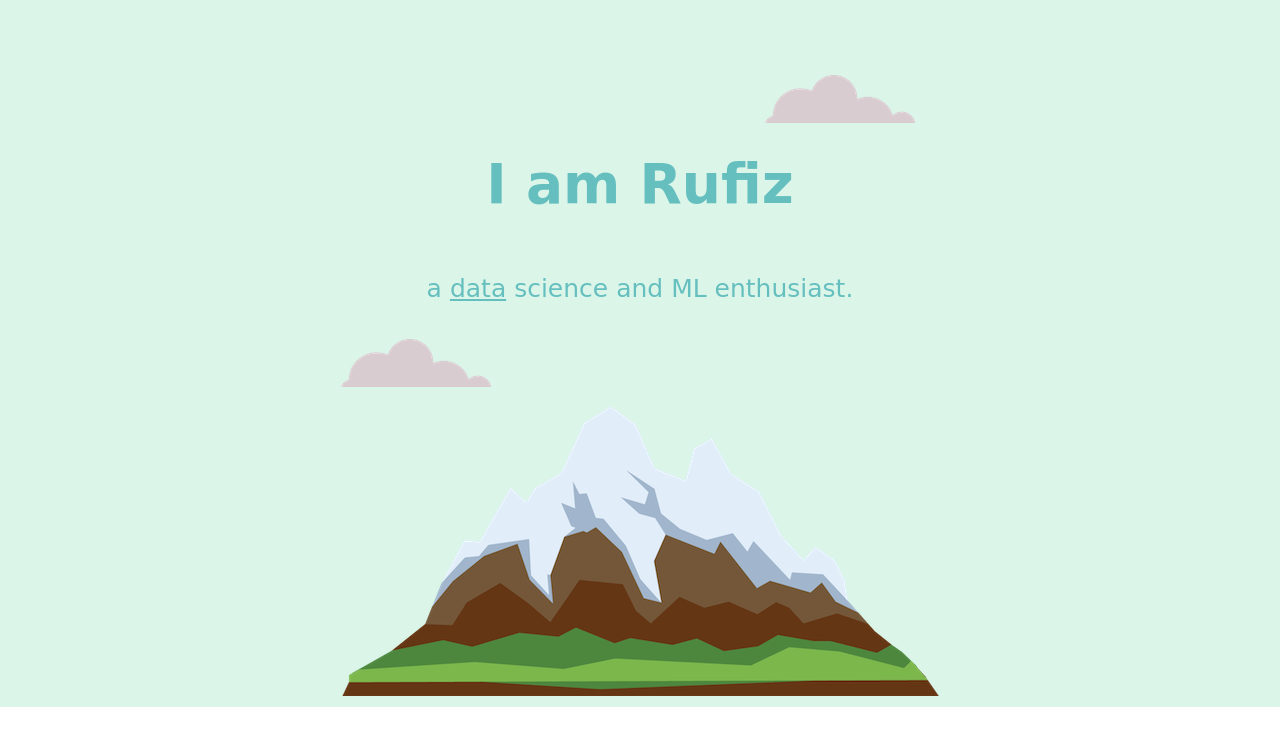
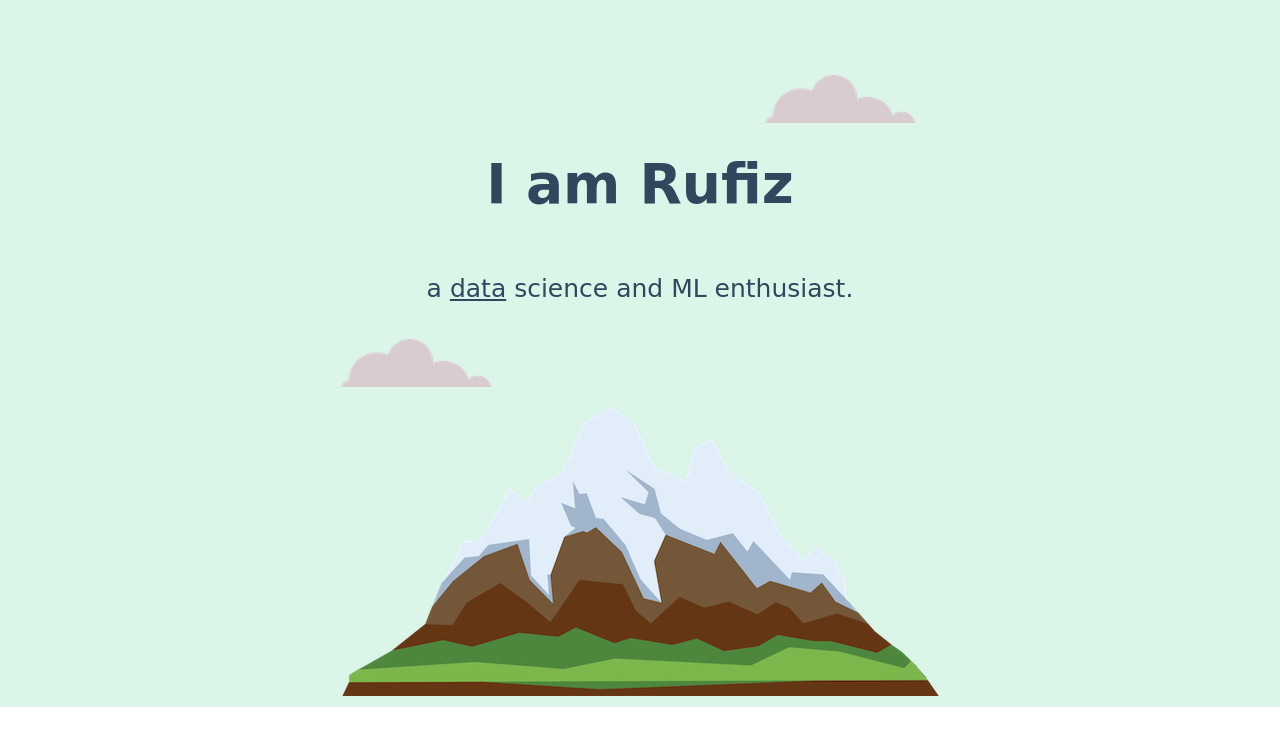
Before and after one commit to rufiz/aboutMe, a plain HTML site: page index.html in a window 1280 px wide. Shown: the top 734 px of the page. Drawn offline with Linux system fonts and the light colour scheme; a web font is replaced by a local one.

Commit message:
Update style.css

```diff
--- a/style.css
+++ b/style.css
@@ -7,7 +7,7 @@
   font-family: "ABeeZee", sans-serif;
   font-family: "Amita", cursive;
   font-family: "Delius", cursive;
-  color: #66bfbf;
+  color: #30475e;
   line-height: 2;
 }
 
```
